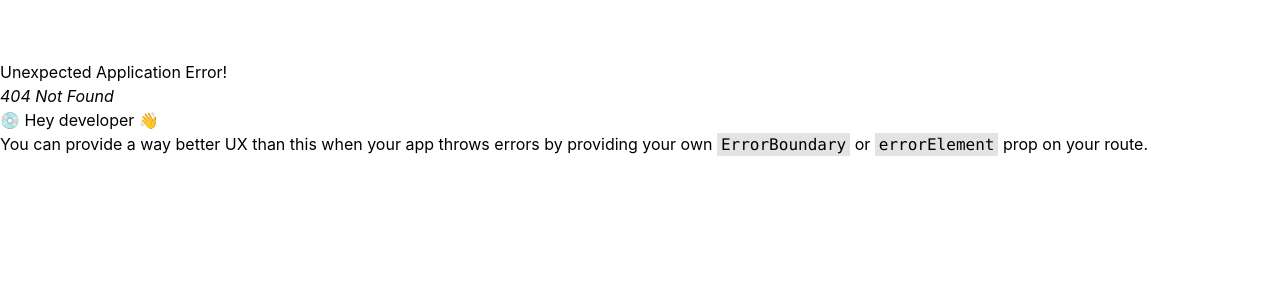
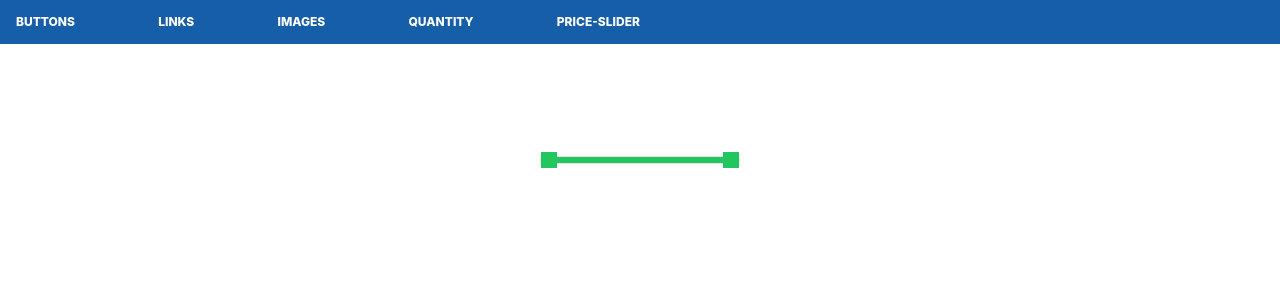
Before and after one commit to krasenDimitrov90/e-commerce, a React (Create React App) app: page /price-slider in a window 1280 px wide. Before the commit this address had no page. Shown: the top 300 px of the page. Built offline with nearby package versions, Linux system fonts and the light colour scheme.

Commit message:
first implementation of the slider

```diff
--- a/src/App.js
+++ b/src/App.js
@@ -7,7 +7,7 @@ import { ButtonTypes } from './components-renderer/ButtonTypes/ButtonTypes';
 import { LinkTypes } from './components-renderer/LinkTypes/LinkTypes';
 import { ImageTypes } from './components-renderer/ImageTypes/ImageTypes';
 import { QauantityTypes } from './components-renderer/QauantityTypes/QauantityTypes';
-
+import { PriceSliderTypes } from './components-renderer/PriceSliderTypes/PriceSliderTypes';
 
 const Layout = () => {
 
@@ -19,6 +19,7 @@ const Layout = () => {
           <LinkButton variant='secondary' font='xl' path='/links'>LINKS</LinkButton>
           <LinkButton variant='secondary' font='xl' path='/images'>IMAGES</LinkButton>
           <LinkButton variant='secondary' font='xl' path='/quantity'>QUANTITY</LinkButton>
+          <LinkButton variant='secondary' font='xl' path='/price-slider'>PRICE-SLIDER</LinkButton>
         </nav>
       </div>
       <Outlet />
@@ -36,6 +37,7 @@ const router = createBrowserRouter([
       { path: '/links', element: <LinkTypes /> },
       { path: '/images', element: <ImageTypes /> },
       { path: '/quantity', element: <QauantityTypes /> },
+      { path: '/price-slider', element: <PriceSliderTypes /> },
     ]
   }
 ]);
--- /dev/null
+++ b/src/components-renderer/PriceSliderTypes/PriceSliderTypes.js
@@ -0,0 +1,13 @@
+import { useCallback, useMemo, useState } from "react";
+import { PriceSlider } from "../../modules";
+
+export const PriceSliderTypes = () => {
+
+    return (
+        <div className="m-auto w-[200px] h-[200px] flex justify-center items-center">
+            <PriceSlider
+
+            />
+        </div>
+    );
+};
--- /dev/null
+++ b/src/modules/PriceSlider/PriceSlider.js
@@ -0,0 +1,82 @@
+import React from 'react';
+import './PriceSlider.styles.css';
+
+export const PriceSlider = ({ min, max, onChange }) => {
+
+    const [mouseIsDown, setMouseIsDown] = React.useState(false);
+    const [sliderBar, setSliderBar] = React.useState(null);
+    const containerRef = React.useRef(null);
+    const barContainerRef = React.useRef(null);
+    const barsWidth = 16;
+
+    const mouseMoveHandler = (e) => {
+
+        if (mouseIsDown && sliderBar) {
+            if (sliderBar === 'left') {
+
+                let containerWidth = containerRef.current.offsetWidth
+                let containerX = containerRef.current.getBoundingClientRect().x
+                let mouseX = Math.max(e.clientX, containerX);
+
+
+                let width = Math.max(((containerX + containerWidth) - mouseX), 0);
+                let left = Math.max(100 - ((width / containerWidth) * 100), 0);
+                barContainerRef.current.style.width = (Math.max((width / containerWidth) * 100, barsWidth)) + '%';
+                barContainerRef.current.style.left = Math.min(left, 100 - barsWidth) + '%';
+
+            } else {
+
+                let containerWidth = containerRef.current.offsetWidth
+                let containerX = containerRef.current.getBoundingClientRect().x
+                let mouseX = Math.max(e.clientX, containerX);
+
+
+                let width = Math.max(((containerX + containerWidth) - mouseX), 0);
+                width = Math.max(100 - ((width / containerWidth) * 100), barsWidth);
+                barContainerRef.current.style.width = width + '%';
+                barContainerRef.current.style.left = 0 + '%';
+            }
+
+        }
+    }
+
+    const mouseUpHandler = () => {
+        setMouseIsDown(false);
+        setSliderBar(null);
+    }
+
+    React.useEffect(() => {
+        window.addEventListener('mousemove', mouseMoveHandler);
+        window.addEventListener('mouseup', mouseUpHandler);
+        return (() => {
+            window.removeEventListener('mousemove', mouseMoveHandler);
+            window.addEventListener('mouseup', mouseUpHandler);
+        })
+    })
+
+    return (
+        <div ref={containerRef} className='range-slider-container'>
+            <div
+                ref={barContainerRef}
+                className='bar-sliders-container'
+            >
+                <span
+                    className={`left-bar`}
+                    onMouseDown={() => {
+                        setMouseIsDown(true);
+                        setSliderBar('left');
+                    }}
+                >
+                </span>
+                <span
+                    className="right-bar"
+                    onMouseDown={() => {
+                        setMouseIsDown(true);
+                        setSliderBar('right');
+                    }}
+                >
+                </span>
+            </div>
+        </div>
+    );
+};
--- /dev/null
+++ b/src/modules/PriceSlider/PriceSlider.styles.css
@@ -0,0 +1,15 @@
+.range-slider-container {
+    @apply relative h-[8px] flex-1 flex justify-center bg-[#D2D2D2] rounded border-[#e1e1e1] border-[1px] shadow-[0_0_4px_1px_rgba(0,0,0,0.2)_inset]
+}
+/* .range-slider-container {
+    box-shadow: 0 0 4px 1px rgba(0,0,0,.2) inset;
+} */
+
+.bar-sliders-container {
+    @apply bg-green-500 w-[100%] flex justify-between h-full absolute
+}
+
+.left-bar,
+.right-bar {
+    @apply relative flex h-[16px] w-[16px] bg-green-500 top-[-80%] cursor-pointer
+}
--- a/src/modules/index.js
+++ b/src/modules/index.js
@@ -4,3 +4,4 @@ export * from './Button/Button';
 export * from './LinkButton/LinkButton';
 export * from './Image/Image';
 export * from './Qauantity/Qauantity';
+export * from './PriceSlider/PriceSlider';
```
